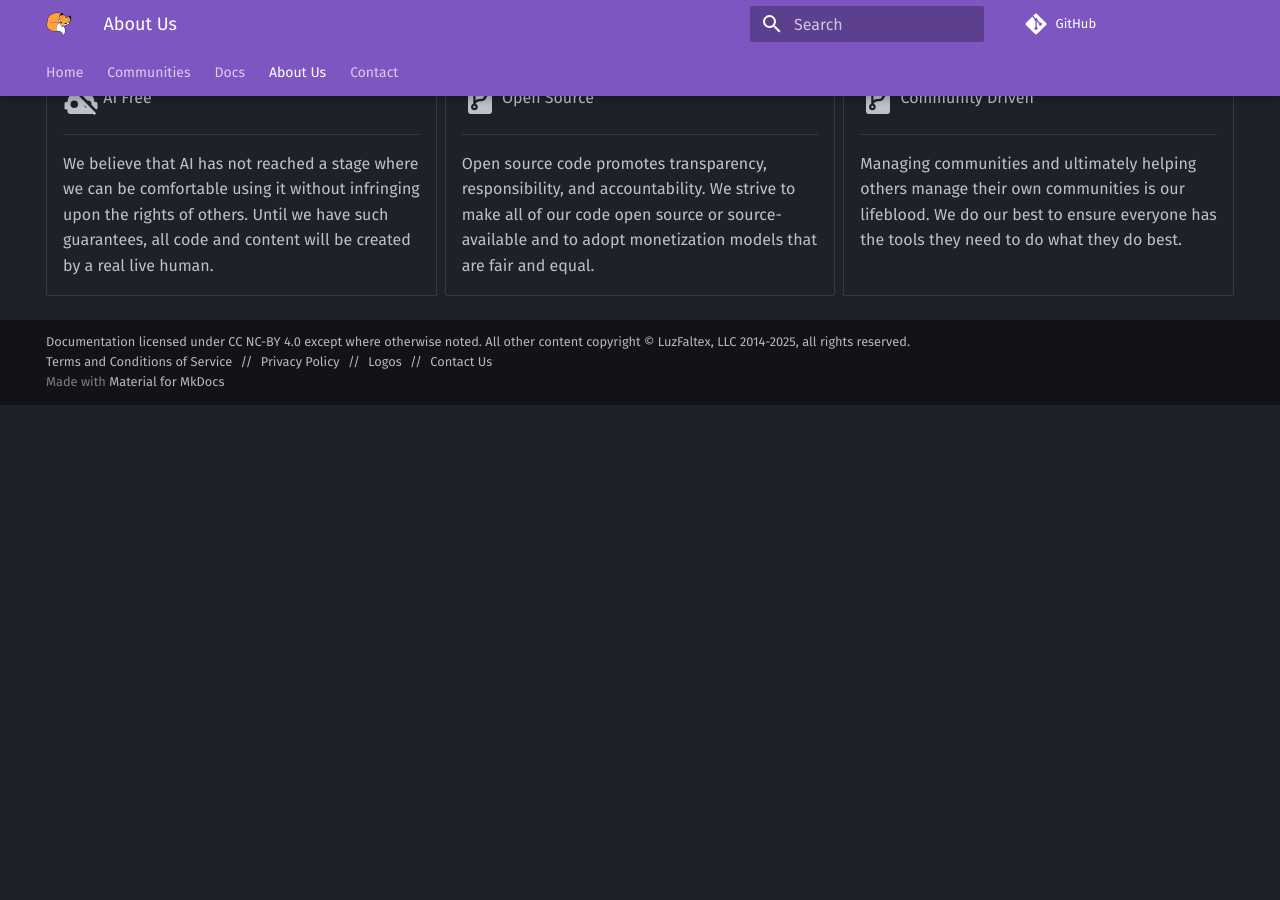
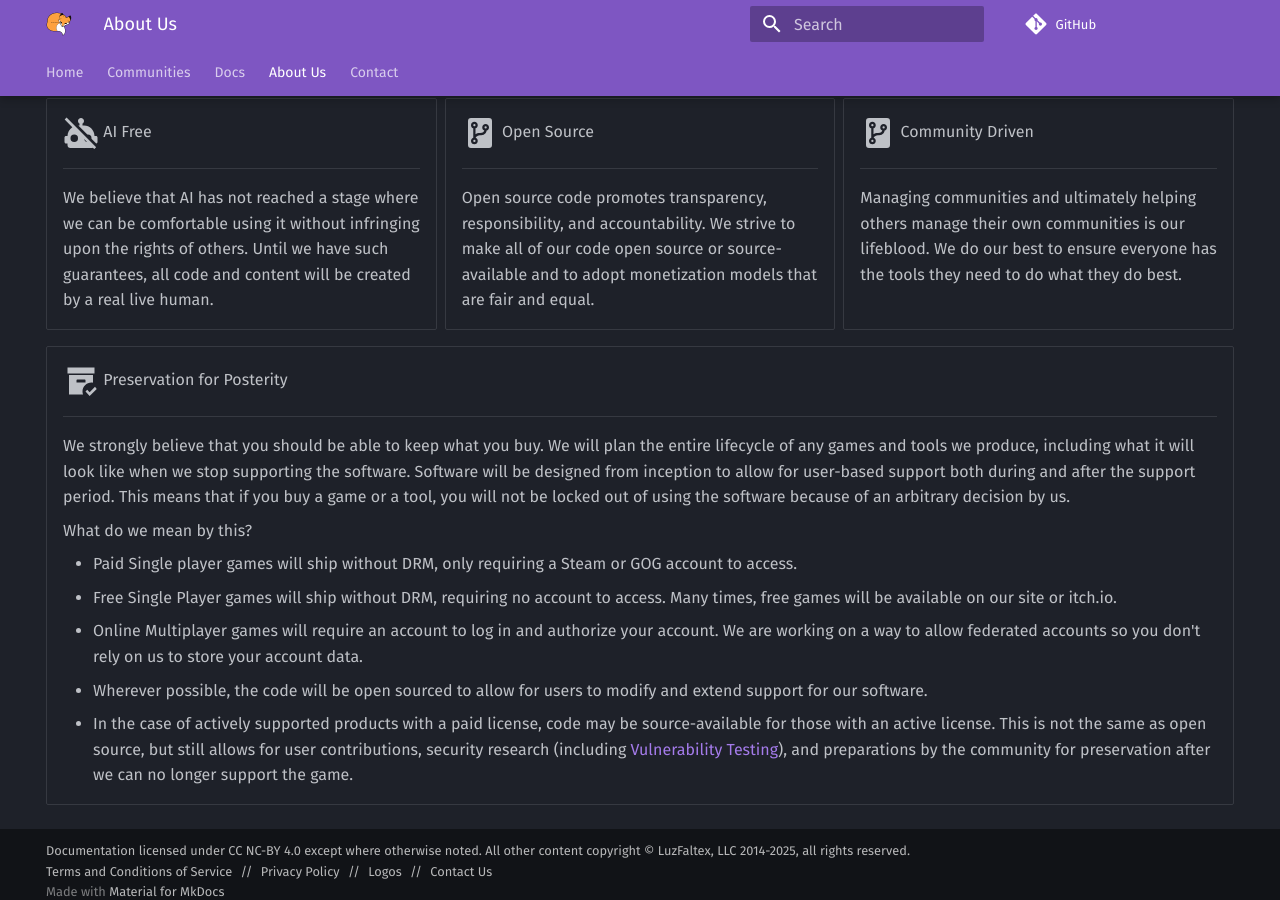
Before and after one commit to TheBrambleShark/luzfaltex.github.io, an MkDocs documentation site: the page built from docs/about.md, in a window 1280 px wide and 900 px high, scrolled down 556 px. Built offline with MkDocs 1.6.1 and Material for MkDocs 9.7.7, drawn with Linux system fonts in a browser that asks for light colours; plug-ins that fetch from the network failed and are left out; comment, search, counter and statistics services are not loaded; before the commit the page ends 961 px from its top, so only the background shows below that; some of the changed text lies outside the part shown.

Commit message:
Implement SKG Campaign

```diff
--- a/docs/about.md
+++ b/docs/about.md
@@ -41,3 +41,22 @@ LuzFaltex (ˈluːz ˈfɔl ˈtɛks) is a game design company founded in 2014. We
     Managing communities and ultimately helping others manage their own communities is our lifeblood. We do our best to ensure everyone has the tools they need to do what they do best.
 
 </div>
+
+<div class="grid cards" markdown>
+-   :material-archive-check:{ .xl .middle } Preservation for Posterity
+
+    ---
+
+    We strongly believe that you should be able to keep what you buy. We will plan the entire lifecycle of any games and tools we produce, including what it will look like when we stop supporting the software. Software will be designed from inception to allow for user-based support both during and after the support period. This means that if you buy a game or a tool, you will not be locked out of using the software because of an arbitrary decision by us.
+
+    What do we mean by this?
+
+    - Paid Single player games will ship without DRM, only requiring a Steam or GOG account to access.
+    - Free Single Player games will ship without DRM, requiring no account to access. Many times, free games will be available on our site or itch.io.
+    - Online Multiplayer games will require an account to log in and authorize your account. We are working on a way to allow federated accounts so you don't rely on us to store your account data.
+    - Wherever possible, the code will be open sourced to allow for users to modify and extend support for our software.
+      - In the case of actively supported products with a paid license, code may be source-available for those with an active license. This is not the same as open source, but still allows for user contributions, security research (including [Vulnerability Testing]), and preparations by the community for preservation after we can no longer support the game.
+
+  [Vulnerability Testing]: ./docs/vulnerabilityReporting.md
+
+</div>
--- a/mkdocs.yml
+++ b/mkdocs.yml
@@ -21,6 +21,7 @@ theme:
     - navigation.tabs.sticky
     - navigation.top
     - content.action.edit
+    - announce.dismiss
   palette:
     scheme: slate
     primary: deep purple
@@ -38,6 +39,7 @@ markdown_extensions:
   - toc:
       permalink: "#"
   - def_list
+  - footnotes
 plugins:
   - search
   - privacy
--- a/overrides/main.html
+++ b/overrides/main.html
@@ -1,7 +1,7 @@
 {% extends "base.html" %}
 
 {% block announce %}
-{{ super() }}
+c:\Users\DEVIN~1.DUA\AppData\Local\Temp\skglogo.svg
 {% endblock %}
 
 {% block scripts %}
```
Also changed, not shown: docs/img/skglogo.svg (added).
